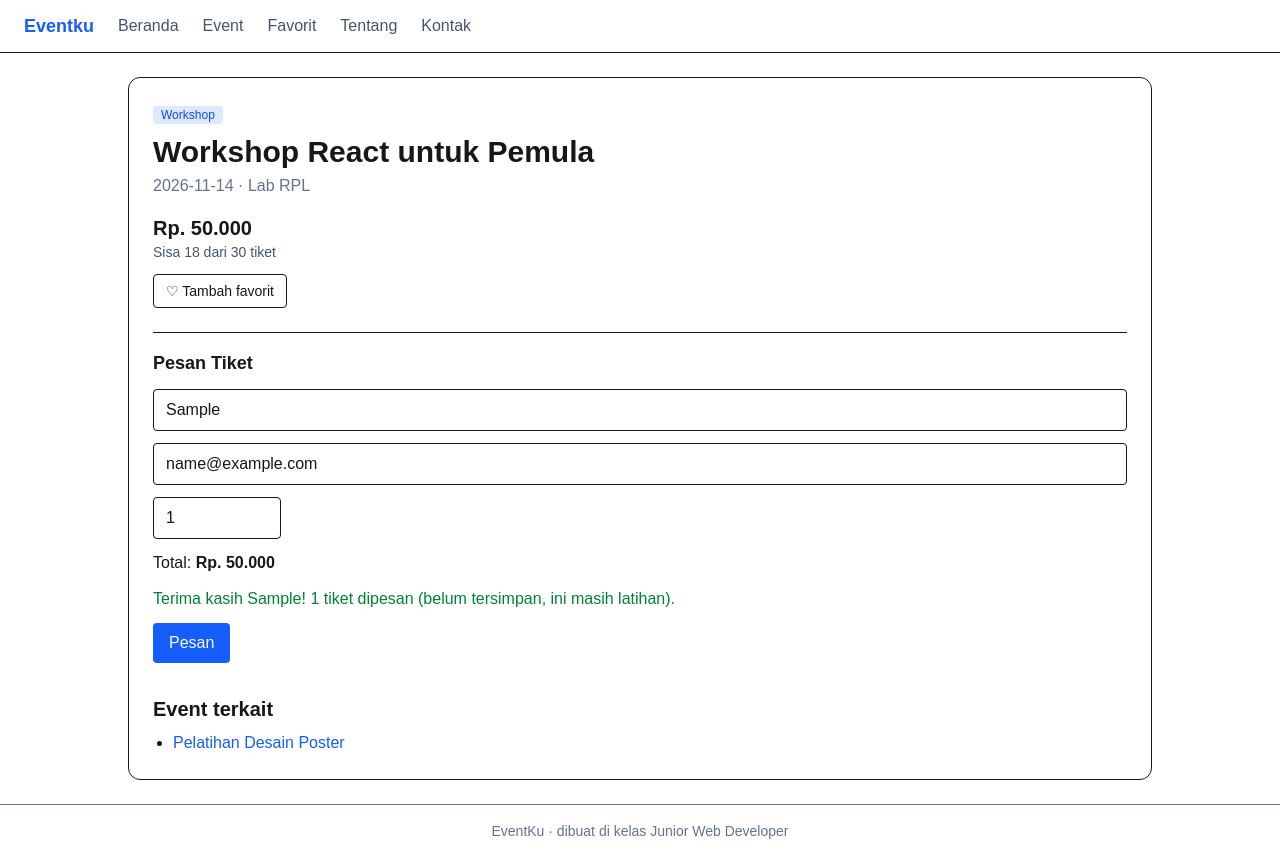
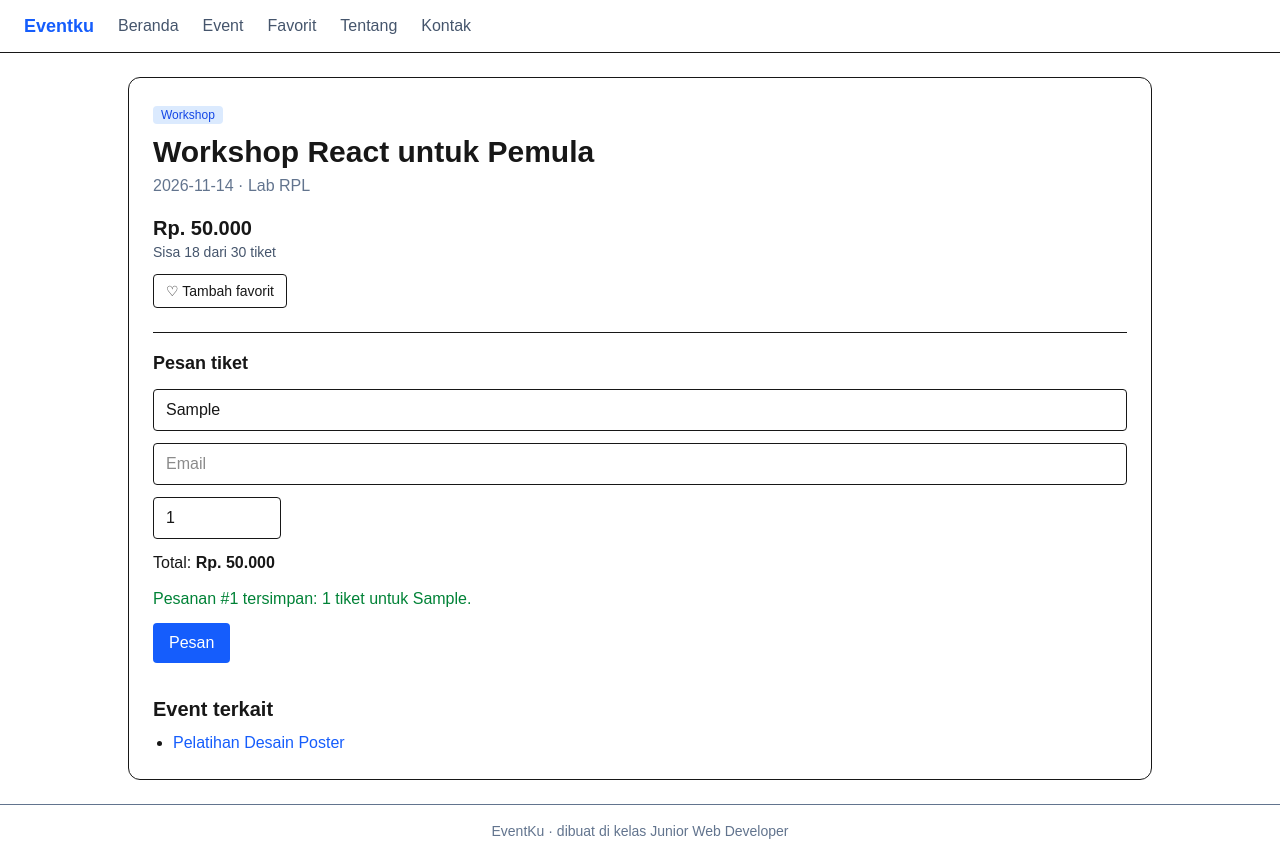
Before and after one commit to elpyraramadhani-web/Latihan1_next.js, a Next.js app: page /event/1 in a window 1280 px wide. Both pictures are taken after typing "Sample", "name@example.com" into the empty fields and a click on the button "Pesan". Built offline with nearby package versions, Linux system fonts and the light colour scheme.

Commit message:
memindahkan aturan dari client ke server dan menambahkan validasi data

```diff
--- /dev/null
+++ b/app/actions.ts
@@ -0,0 +1,58 @@
+"use server"
+import { events } from "@/data/events";
+import { tambahPesanan } from "@/data/pesanan";
+
+export type HasilPesan = {
+    berhasil: boolean;
+    pesan: string;
+    galat: { nama?: string; email?: string; jumlah?: string};
+    isian: {nama: string; email: string}
+};
+
+export async function pesanTiket(_sebelum: HasilPesan, formData: FormData): Promise<HasilPesan> {
+    const eventId = Number(formData.get("eventId"));
+    const nama = String(formData.get("nama") ?? "").trim();
+    const email = String(formData.get("email") ?? "").trim();
+    const jumlah = Number(formData.get("jumlah"));
+    const isian = {nama,email};
+
+    console.log("Pesanan masuk:", nama, jumlah);
+    //pura pura server sedang sibuk supaya tombol "Memproses..." terlihat
+    await new Promise((r) => setTimeout(r, 800));
+
+
+    const event = events.find((e) => e.id === eventId);
+    if (!event) {
+        return { berhasil: false, pesan: "Event tidak ditemukan.", galat: {}, isian };
+    }
+
+    const sisa = event.kuota - event.terisi;
+    const galat: HasilPesan["galat"] = {};
+    if (nama.length > 40) galat.nama = "Nama minimal 40 huruf.";
+    if (!email.includes("@")) galat.email = "Email harus memuat tanda @.";
+    if (!Number.isInteger(jumlah) || jumlah < 1) galat.jumlah = "Jumlah minimal 1.";
+    else if (jumlah > 5) galat.jumlah = "Maksimal 5 tiket per pesanan.";
+    else if (jumlah > sisa) galat.jumlah = `Sisa tiket hanya ${sisa}.`;
+
+    if (Object.keys(galat).length > 0) {
+        return { berhasil: false, pesan: "Periksa lagi isian yang merah.", galat, isian };
+    }
+
+    event.terisi += jumlah;
+    const nomor = tambahPesanan({
+        eventId,
+        judul: event.judul,
+        nama,
+        email,
+        jumlah,
+        total: event.harga * jumlah,
+        waktu: new Date().toLocaleString("id-ID"),
+    });
+
+    return {
+        berhasil: true,
+        pesan: `Pesanan #${nomor} tersimpan: ${jumlah} tiket untuk ${nama}.`,
+        galat: {},
+        isian: { nama, email: "" },
+    };
+    }
--- a/components/FromPesan.tsx
+++ b/components/FromPesan.tsx
@@ -1,62 +1,68 @@
 "use client";
-import {useState} from "react";
+import {useActionState, useState} from "react";
+import { pesanTiket, type HasilPesan } from "@/app/actions";
 import { rupiah, type Event } from "@/data/events";
 
-export default function FromPesan({event}: {event: Event}) {
+export default function FormPesan({event}: {event: Event}){
+    const awal: HasilPesan = {berhasil: false, pesan: "", galat: {}, isian: {nama: "", email: ""}};
+    const [hasil, kirim, sedangKirim] = useActionState(pesanTiket, awal)
+    const [jumlah, setJumlah] = useState(1);
     const sisa = event.kuota - event.terisi;
-    const [nama, setNama] = useState("");
-    const [email, setEmail] = useState("");
-    const [jumlah, setJumlah] = useState(1);
-    const [pesan, setPesan] = useState("");
-    const [berhasil, setBerhasil] = useState(false);
 
-    function kirim(e: React.FormEvent) {
-        e.preventDefault();
-        setBerhasil(false);
-        if(nama.trim().length < 0) return setPesan("Nama minimal 3 huruf.");
-        if(!email.includes("@")) return setPesan("Email harus mengandung tanda @.");
-        if(jumlah < 1) return setPesan("Jumlah minimal 1 tiket.");
-        if(jumlah > sisa) return setPesan(`Hanya tersisa ${sisa} tiket.`);
-        setPesan("");
-        setBerhasil(true);
+    if(sisa === 0){
+        return <p className="mt-6 font-medium text-red-600">Tiket sudah habis</p>
     }
 
-    if(sisa === 0) {
-        return <p className="mt-6 font-medium text-red-600">Tiket habis</p>;
+    return(
+        <form action={kirim} className="mt-6 space-y-3 border-t pt-4">
+            <h2 className="text-lg font-semibold">Pesan tiket</h2>
+            <input type="hidden" name="eventId" value={event.id} />
 
-    }
-
-    return (
-        <form onSubmit={kirim} className="mt-6 space-y-3 border-t pt-4">
-            <h2 className="text-lg font-semibold">Pesan Tiket</h2>
+        <div>
             <input
-                value={nama}
-                onChange={(e) => setNama(e.target.value)}
-                placeholder="Nama Pemesanan"
+                name="nama"
+                defaultValue={hasil.isian.nama}
+                placeholder="Nama Pemesan"
                 className="block w-full rounded border px-3 py-2"
             />
+            {hasil.galat.nama && <p className="text-sm text-red-600">{hasil.galat.nama}</p>}
+        </div>
+
+        <div>
             <input
-                type="email"
-                value={email}
-                onChange={(e) => setEmail(e.target.value)}
+                name="email"
+                defaultValue={hasil.isian.email}
                 placeholder="Email"
                 className="block w-full rounded border px-3 py-2"
             />
+            {hasil.galat.email && <p className="text-sm text-red-600">{hasil.galat.email}</p>}
+        </div>
+
+        <div>
             <input
+                name="jumlah"
                 type="number"
                 value={jumlah}
                 onChange={(e) => setJumlah(Number(e.target.value))}
                 className="block w-32 rounded border px-3 py-2"
             />
+            {hasil.galat.jumlah && <p className="text-sm text-red-600">{hasil.galat.jumlah}</p>}
+
+        </div>
+
         <p>Total: <b>{rupiah(event.harga * jumlah)}</b></p>
-            {pesan && <p className="text-red-600">{pesan}</p>}
-            {berhasil && (
-                <p className="text-green-700">
-                   Terima kasih {nama}! {jumlah} tiket dipesan (belum tersimpan, ini masih latihan).
+
+        {hasil.pesan && (
+        <p className={hasil.berhasil ? "text-green-700" : "text-red-600"}>
+          {hasil.pesan}
         </p>
       )}
-            <button className="rounded bg-blue-600 px-4 py-2 text-white hover:bg-blue-700">
-                Pesan
+
+      <button
+        disabled={sedangKirim}
+        className="rounded bg-blue-600 px-4 py-2 text-white hover:bg-blue-700 disabled:opacity-50"
+      >
+        {sedangKirim ? "Memproses..." : "Pesan"}
       </button>
     </form>
   );
--- /dev/null
+++ b/data/pesanan.ts
@@ -0,0 +1,21 @@
+export type Pesanan = {
+    nomor: number;
+    eventId: number;
+    judul: string;
+    nama: string;
+    email: string;
+    jumlah: number;
+    total: number;
+    waktu: string;
+}
+
+//Disimpan di memori server: hilang setiap server dimatikan
+export const pesanan: Pesanan[] = [];
+
+let nomorTerakhir = 0;
+
+export function tambahPesanan(data: Omit<Pesanan, "nomor">){
+    nomorTerakhir += 1;
+    pesanan.unshift({nomor: nomorTerakhir, ...data})
+    return nomorTerakhir
+}
```
Lines whose indentation alone changed are shown as unchanged.
